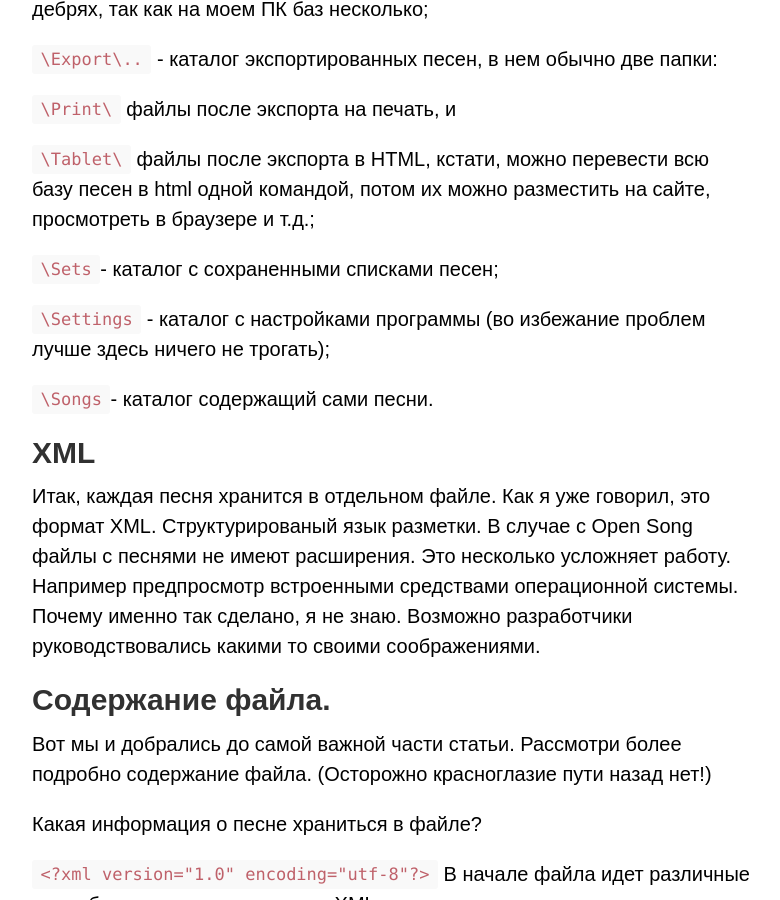
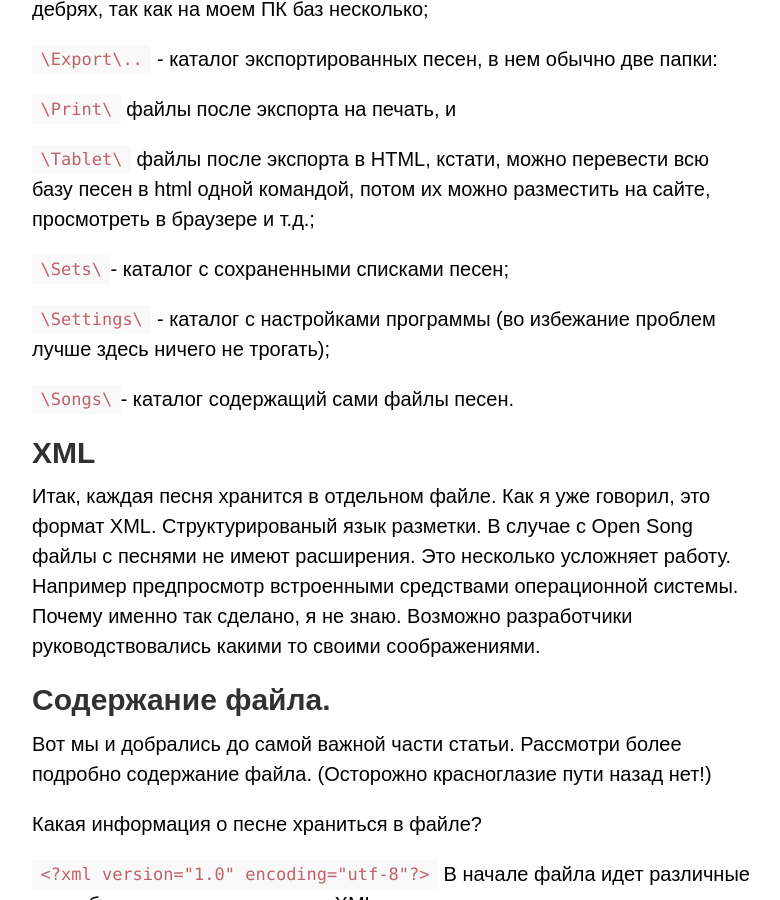
Before and after one commit to SergKnyz/alexblog, a Jekyll site: the page built from _posts/2020-03-08-fail-v-formatie-opensong.markdown, in a window 1280 px wide and 900 px high, scrolled down 2176 px. Shown: the whole window, without its empty margins (248-1028 px from the left). Built offline with Jekyll 4.4.1, drawn with Linux system fonts in a browser that asks for light colours; our own code applies the rules of GitHub Pages for plain Markdown files.

Commit message:
Updated Fail V Formatie Opensong

```diff
--- a/_posts/2020-03-08-fail-v-formatie-opensong.markdown
+++ b/_posts/2020-03-08-fail-v-formatie-opensong.markdown
@@ -58,11 +58,11 @@ tags:
 
 `\Tablet\` файлы после экспорта в HTML, кстати, можно перевести всю базу песен в html одной командой, потом их можно разместить на сайте, просмотреть в браузере и т.д.;
 
-`\Sets`- каталог с сохраненными списками песен;
+`\Sets\`- каталог с сохраненными списками песен;
 
-`\Settings` - каталог с настройками программы (во избежание проблем лучше здесь ничего не трогать);
+`\Settings\` - каталог с настройками программы (во избежание проблем лучше здесь ничего не трогать);
 
-`\Songs`- каталог содержащий сами песни.
+`\Songs\`- каталог содержащий сами файлы песен.
 
 ## XML
 
```
